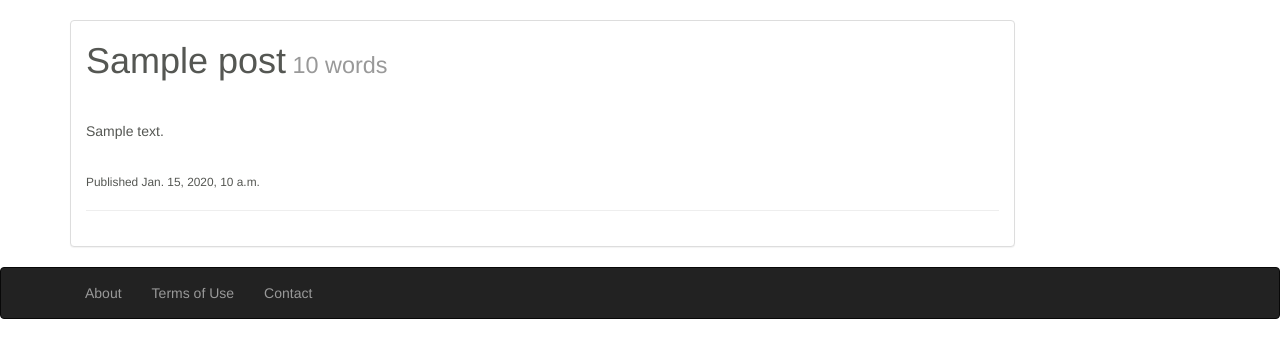
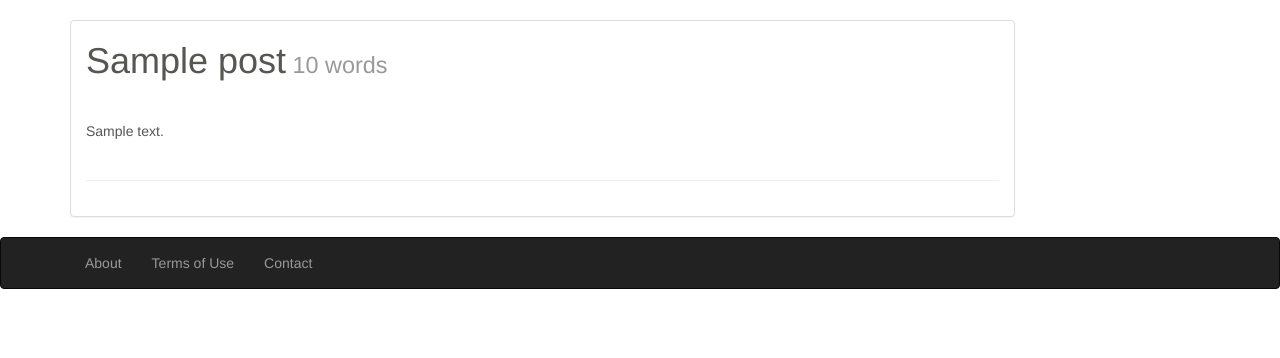
Before and after one commit to gnarizzy/MilliSay, a Django app: template millisay/templates/readwrite/post.html in a window 1280 px wide. Shown: the part 51-409 px from the top of the page. Run offline with Django 3.2, Linux system fonts and the light colour scheme; the template is opened without the code that fills it: most values are stand-ins (such as "Sample title", 1, 10 or a date in 2020); some libraries are stand-ins or nearby versions.

Commit message:
Remove publication date from view

```diff
--- a/millisay/templates/readwrite/post.html
+++ b/millisay/templates/readwrite/post.html
@@ -31,7 +31,7 @@
                         <br>
                         <p>{{ post.content|linebreaks }}</p>
                         <br>
-                     <p><small>Published {{ post.pub_date }}</small></p>
+                     <!--<p><small>Published {{ post.pub_date }}</small></p>-->
                     </div>
                   </div>
               </div>
```
